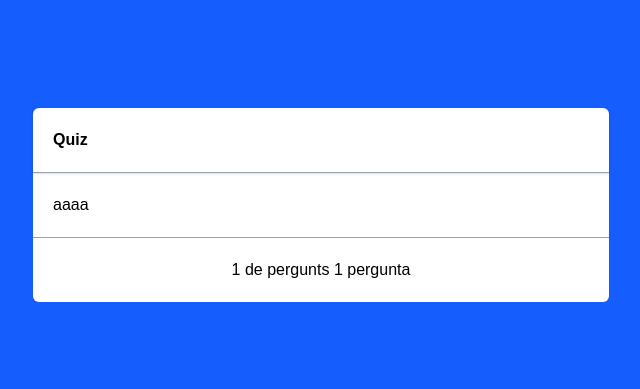
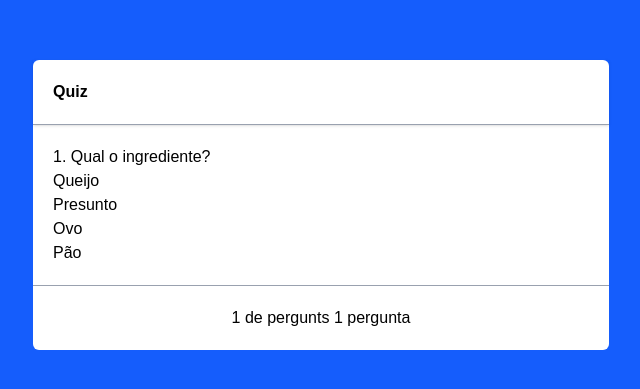
Before and after one commit to joaodlouro/learning-react, a Next.js app in the folder react-projeto/: page / in a window 1280 px wide. Shown: the part 195-584 px from the top of the page, without its empty margins (319-959 px from the left). Built offline with nearby package versions, Linux system fonts and the light colour scheme.

Commit message:
Question

```diff
--- a/react-projeto/src/app/page.tsx
+++ b/react-projeto/src/app/page.tsx
@@ -1,7 +1,9 @@
 "use client"
 
+import { QuestionItem } from "@/components/QuestionItem";
 import { questions } from "@/data/questions";
 import { useState } from "react";
+import { Question } from "@/types/Question";
 
 
 
@@ -11,6 +13,8 @@ const Page = () => {
 const [currentQuestion, setCurrentQuestion] = useState(0);
   const title = 'Quiz';
 
+  const handleAnswered = (answer: number) => {}
+
   return (
 
 
@@ -18,7 +22,12 @@ const [currentQuestion, setCurrentQuestion] = useState(0);
   <div className="w-full max-w-xl rounded-md bg-white text-black  shadow-black">
    <div className="p-5 font-bold shadow border-b border-gray-400">{title}</div>
    <div className="p-5">
-    aaaa
+    <QuestionItem
+    question={questions[currentQuestion]}
+    count={currentQuestion + 1}
+    onAnswer={handleAnswered}
+
+    />
     </div>
     <div className="p-5 text-center border-t border-gray-400">
       {currentQuestion + 1} de pergunts {questions.length} pergunta {questions.length !== 1 ? 's' : ''}
--- a/react-projeto/src/components/QuestionItem.tsx
+++ b/react-projeto/src/components/QuestionItem.tsx
@@ -1,32 +1,27 @@
-import {Question} from '../types/Question';
-
+import { Question } from '../types/Question';
 
 type Props = {
+  question: Question;
+  count: number;
+  onAnswer: (answer: number) => void;
+};
 
-question: Question;
-count: number;
-onAnswer: (answer: number) => void;
+export const QuestionItem = ({ question, count, onAnswer }: Props) => {
 
+  return (
+    <div>
+      <div className="">{count}. {question.question}</div>
 
-
-}
-
-
-export const QuestionItem = ({question,count,onAnswer}: Props) => {
-
-
-
-  return(
-  <div>
-    <div className="">
-
+      <div>
+        {question.options.map((item, key) => (
+          <div
+            key={key}
+            className=""
+            onClick={() => onAnswer(key)}
+          >
+            {item}</div>
+          ))}
+      </div>
     </div>
-
-  </div>
-
-  )
-
-
-
-
-}
+  );
+};
--- a/react-projeto/src/data/questions.ts
+++ b/react-projeto/src/data/questions.ts
@@ -1,24 +1,9 @@
-
 import { Question } from '../types/Question';
 
-
-export const questions = [
-
+export const questions: Question[] = [
   {
-    questions: "Qual o igrediente?",
-    options: ["Queijo",
-       "Presunto",
-        "Ovo",
-         "pão"
-        ],
-
-        anwer: 1
-
-
+    question: "Qual o ingrediente?",
+    options: ["Queijo", "Presunto", "Ovo", "Pão"],
+    answer: 1
   }
-
-
-
-
-
-]
+];
```
